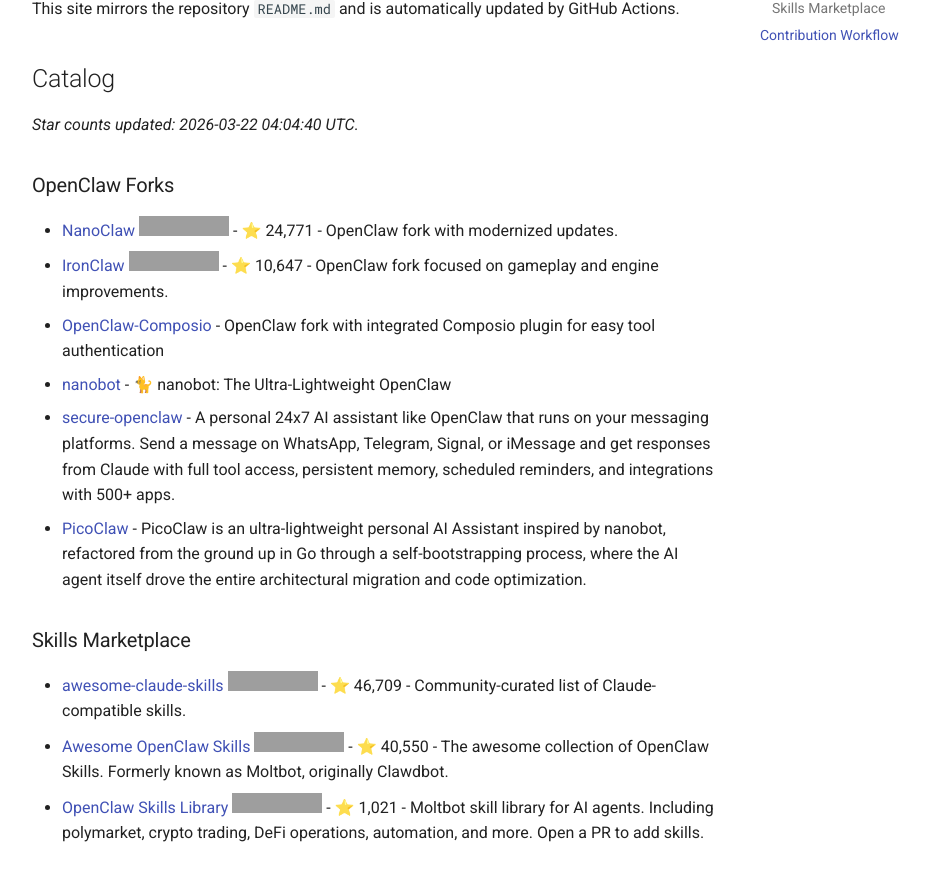
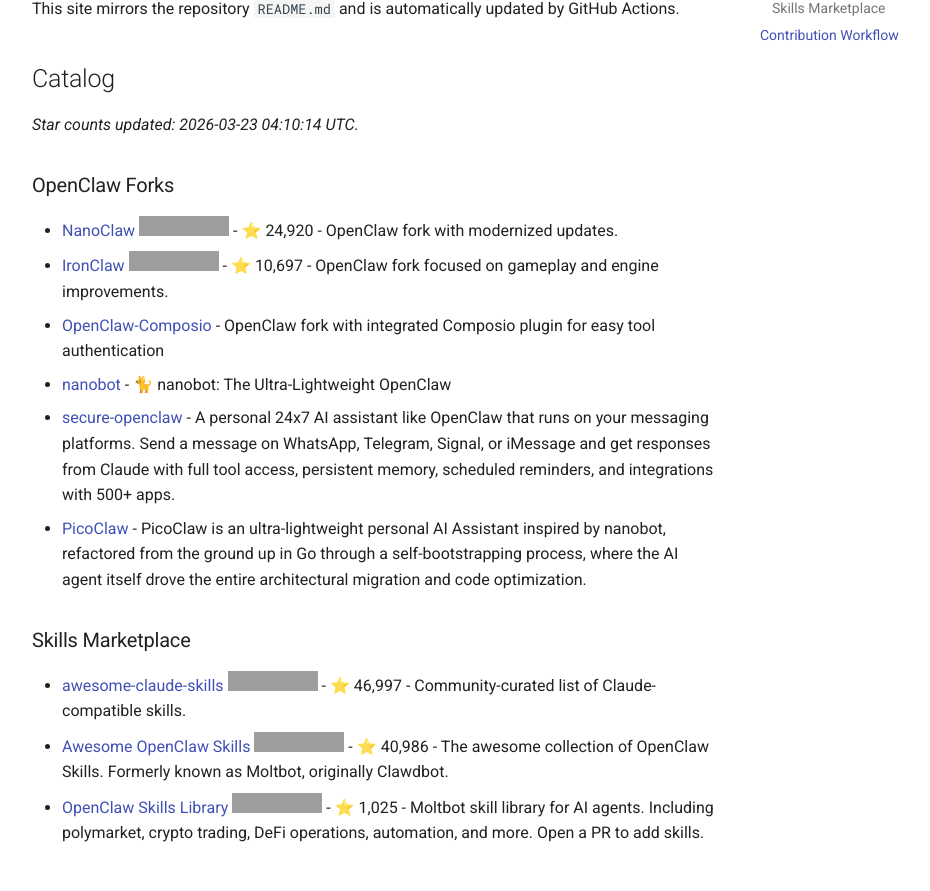
Before and after one commit to andrijdavid/awesome-claw, an MkDocs documentation site: the page built from docs/index.md, in a window 1280 px wide and 1316 px high, cut to the strip 184-1075 px from the top of the window. Shown: the whole strip, without its empty margins (264-1194 px from the left). Built offline with MkDocs 1.6.1 and Material for MkDocs 9.7.7, drawn with Linux system fonts in a browser that asks for light colours; comment, search, counter and statistics services are not loaded; grey boxes are pictures that could not be loaded.

Commit message:
chore: update repository stars

```diff
--- a/docs/index.md
+++ b/docs/index.md
@@ -6,12 +6,12 @@ This site mirrors the repository `README.md` and is automatically updated by Git
 
 <!-- BEGIN: GENERATED_REPO_LIST -->
 
-_Star counts updated: 2026-03-22 04:04:40 UTC._
+_Star counts updated: 2026-03-23 04:10:14 UTC._
 
 ### OpenClaw Forks
 
-- [NanoClaw](https://github.com/qwibitai/nanoclaw) ![GitHub Repo stars](https://img.shields.io/github/stars/qwibitai/nanoclaw?style=flat-square) - ⭐ 24,771 - OpenClaw fork with modernized updates.
-- [IronClaw](https://github.com/nearai/ironclaw) ![GitHub Repo stars](https://img.shields.io/github/stars/nearai/ironclaw?style=flat-square) - ⭐ 10,647 - OpenClaw fork focused on gameplay and engine improvements.
+- [NanoClaw](https://github.com/qwibitai/nanoclaw) ![GitHub Repo stars](https://img.shields.io/github/stars/qwibitai/nanoclaw?style=flat-square) - ⭐ 24,920 - OpenClaw fork with modernized updates.
+- [IronClaw](https://github.com/nearai/ironclaw) ![GitHub Repo stars](https://img.shields.io/github/stars/nearai/ironclaw?style=flat-square) - ⭐ 10,697 - OpenClaw fork focused on gameplay and engine improvements.
 - [OpenClaw-Composio](https://github.com/ComposioHQ/openclaw-composio) - OpenClaw fork with integrated Composio plugin for easy tool authentication
 - [nanobot](https://github.com/HKUDS/nanobot) - 🐈 nanobot: The Ultra-Lightweight OpenClaw
 - [secure-openclaw](https://github.com/ComposioHQ/secure-openclaw) - A personal 24x7 AI assistant like OpenClaw that runs on your messaging platforms. Send a message on WhatsApp, Telegram, Signal, or iMessage and get responses from Claude with full tool access, persistent memory, scheduled reminders, and integrations with 500+ apps.
@@ -19,9 +19,9 @@ _Star counts updated: 2026-03-22 04:04:40 UTC._
 
 ### Skills Marketplace
 
-- [awesome-claude-skills](https://github.com/ComposioHQ/awesome-claude-skills) ![GitHub Repo stars](https://img.shields.io/github/stars/ComposioHQ/awesome-claude-skills?style=flat-square) - ⭐ 46,709 - Community-curated list of Claude-compatible skills.
-- [Awesome OpenClaw Skills](https://github.com/VoltAgent/awesome-openclaw-skills) ![GitHub Repo stars](https://img.shields.io/github/stars/VoltAgent/awesome-openclaw-skills?style=flat-square) - ⭐ 40,550 - The awesome collection of OpenClaw Skills. Formerly known as Moltbot, originally Clawdbot.
-- [OpenClaw Skills Library](https://github.com/BankrBot/openclaw-skills) ![GitHub Repo stars](https://img.shields.io/github/stars/BankrBot/openclaw-skills?style=flat-square) - ⭐ 1,021 - Moltbot skill library for AI agents. Including polymarket, crypto trading, DeFi operations, automation, and more. Open a PR to add skills.
+- [awesome-claude-skills](https://github.com/ComposioHQ/awesome-claude-skills) ![GitHub Repo stars](https://img.shields.io/github/stars/ComposioHQ/awesome-claude-skills?style=flat-square) - ⭐ 46,997 - Community-curated list of Claude-compatible skills.
+- [Awesome OpenClaw Skills](https://github.com/VoltAgent/awesome-openclaw-skills) ![GitHub Repo stars](https://img.shields.io/github/stars/VoltAgent/awesome-openclaw-skills?style=flat-square) - ⭐ 40,986 - The awesome collection of OpenClaw Skills. Formerly known as Moltbot, originally Clawdbot.
+- [OpenClaw Skills Library](https://github.com/BankrBot/openclaw-skills) ![GitHub Repo stars](https://img.shields.io/github/stars/BankrBot/openclaw-skills?style=flat-square) - ⭐ 1,025 - Moltbot skill library for AI agents. Including polymarket, crypto trading, DeFi operations, automation, and more. Open a PR to add skills.
 
 <!-- END: GENERATED_REPO_LIST -->
 
```
Also changed, not shown: README.md (+6 -6 lines).
